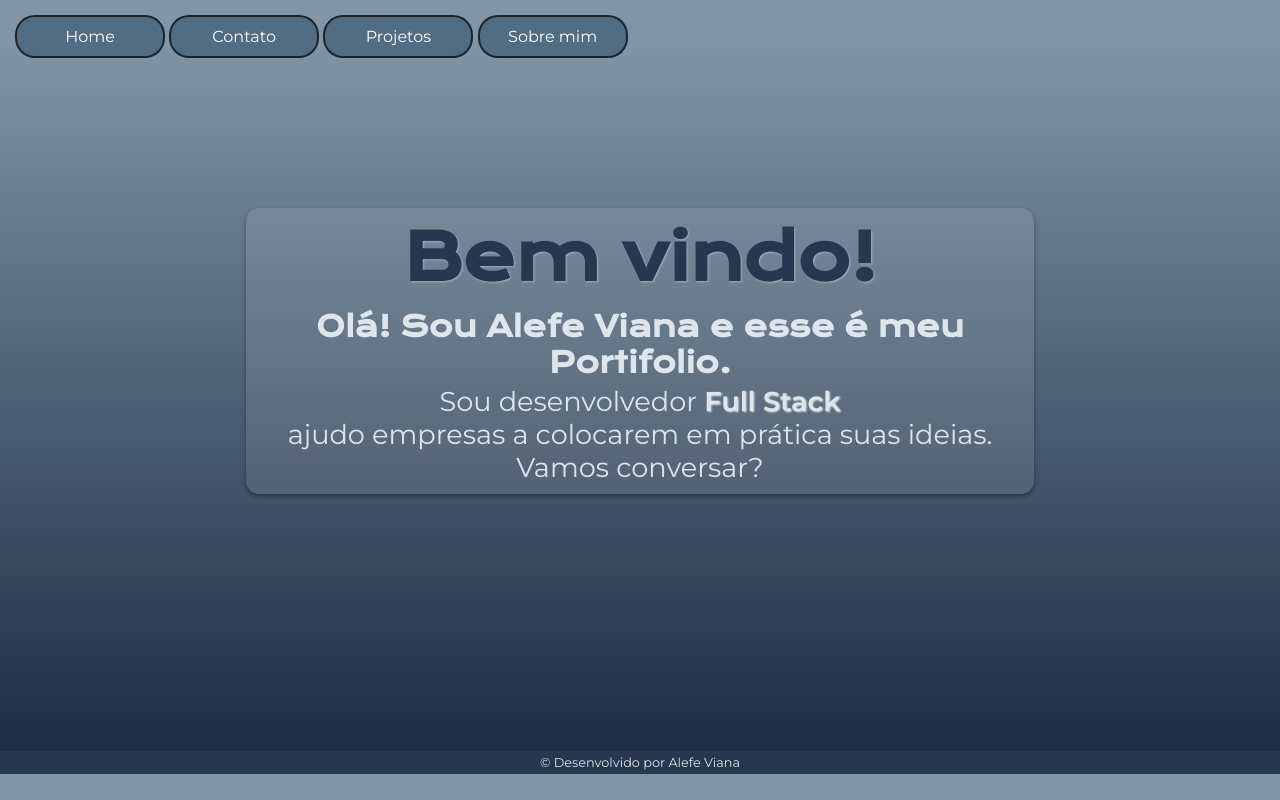
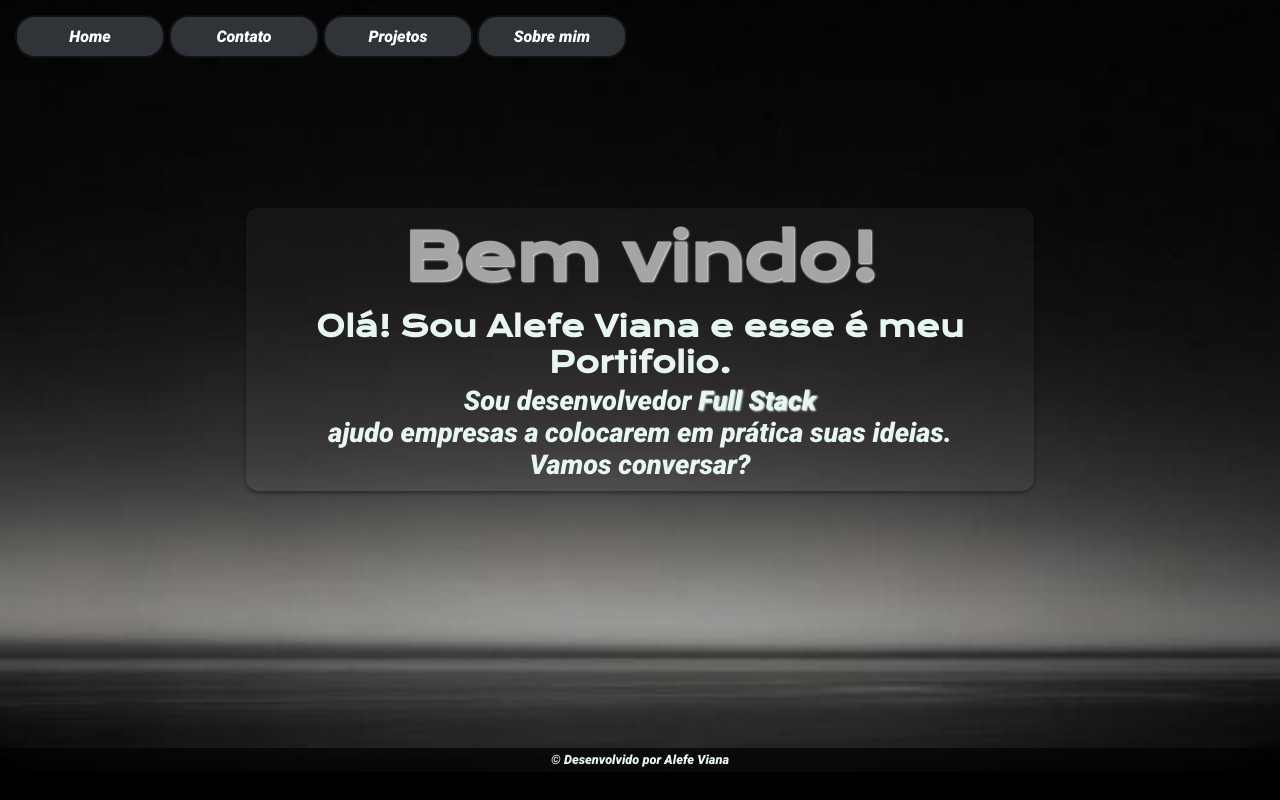
Before and after one commit to AlefeVT/Portifolio, a plain HTML site: page index.html in a window 1280 px wide. Drawn offline with nearby package versions, Linux system fonts and the light colour scheme.

Commit message:
troquei a cor de fundo

```diff
--- a/estilos/style.css
+++ b/estilos/style.css
@@ -1,6 +1,9 @@
 @charset "UTF-8";
 
 @import url('https://fonts.googleapis.com/css2?family=Krona+One&family=Montserrat:wght@400;600&display=swap');
+
+@import url('https://fonts.googleapis.com/css2?family=Roboto:ital,wght@1,900&display=swap');
+
 
 :root {
     /*--cor-1: #1f1d25;
@@ -8,13 +11,15 @@
     --cor-3: #78838f;
     --cor-4: #555658;
     --cor-5: #071222;*/
-    --cor-2: #DDE6ED;
-    --cor-1: #9DB2BF;
-    --cor-3: #526D82;
-    --cor-4: #27374D;
+    --cor-2: #E7F6F2;
+    --cor-1: #A5C9CA;
+    --cor-3: #2a2e2f;
+    --cor-4: #303438;
+    --cor-5: #a5a5a5;
 
     --fonte-primaria: 'Krona One', sans-serif;
-    --fonte-secundaria: 'Montserrat', sans-serif;
+    /*--fonte-secundaria: 'Montserrat', sans-serif;*/
+    --fonte-secundaria: 'Roboto', sans-serif;
 }
 
 * {
@@ -25,7 +30,10 @@
 @media only screen {
 
     body, html {
-        background-image: linear-gradient(to bottom, #8096a7 3%, #1a293e); /*#555658 3%, #071222*/
+        background: url(../assets/Works\ —\ David\ Fokos.jpeg);
+        background-size: cover;
+        background-position: bottom;
+        /*background-image: linear-gradient(to bottom, #8096a7 3%, #1a293e); /*#555658 3%, #071222*/
     }
 
     span#burguer {
@@ -38,7 +46,7 @@
     }
 
     span#burguer:hover {
-        background-color: rgb(60, 77, 105);
+        background-color: var(--cor-3);
         color: black;
     }
 
@@ -58,17 +66,17 @@
         text-decoration: none;
         text-align: center;
         color: white;
-        background-color: var(--cor-3);
+        background-color: var(--cor-4);
         border: 2px solid rgba(0, 0, 0, 0.67);
     }
 
     menu ul li a:hover {
-        background-color: var(--cor-1);
+        background-color: var(--cor-3);
         font-weight: bolder;
     }
 
     main {
-        background-color: rgba(255, 255, 255, 0.091);
+        background-color: rgba(255, 255, 255, 0.037);
         width: 70vw;
         margin: auto;
         margin-top: 150px;
@@ -79,10 +87,10 @@
     }
 
     main h1 {
-        color: var(--cor-4);
+        color: var(--cor-5);
         font-size: 4em;
         font-family: var(--fonte-primaria);
-        text-shadow: 1px 1px 2px var(--cor-1);
+        text-shadow: 1px 1px 2px var(--cor-2);
         margin-bottom: 10px;
         text-align: center;
     }
@@ -99,7 +107,9 @@
         color: var(--cor-2);
         text-align: center;
         font-size: 1.7em;
-        font-family: var(--fonte-secundaria);
+        font-family: 'Roboto', sans-serif;
+        font-weight: bolder;
+
     }
 
     main p strong {
@@ -111,7 +121,7 @@
 
     .rodape{
         color: var(--cor-2);
-        background-color: var(--cor-4);
+        background-color: rgba(0, 0, 0, 0.673);
         padding: 4px;
         text-align: center;
         font-family: var(--fonte-secundaria);
```
Also changed, not shown: assets/Works — David Fokos.jpeg (added).
